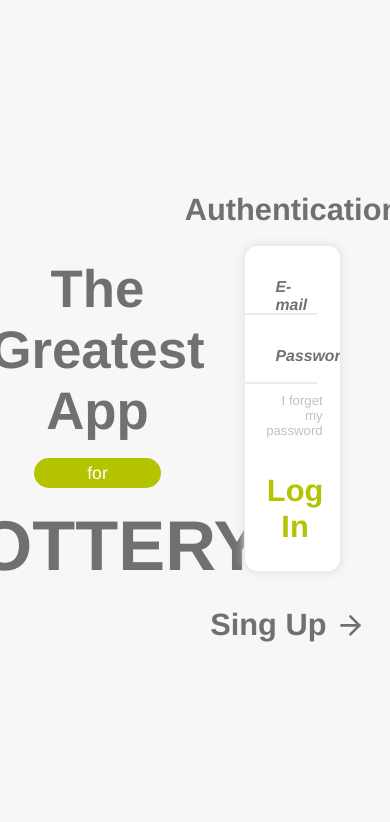
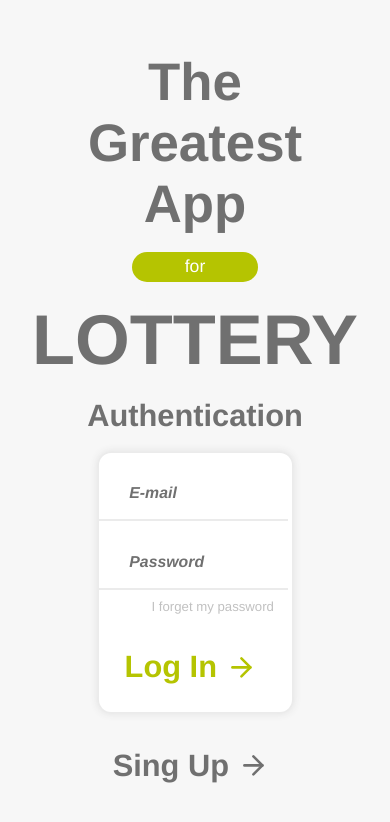
Before and after one commit to jhonpedro/bets-web, a React (Create React App) app: page /login in a window 390 px wide. Shown: the top 822 px of the page. Built offline with nearby package versions, Linux system fonts and the light colour scheme.

Commit message:
feat: create media query for responsive layout

```diff
--- a/src/components/BasePage/BrandSlogan/styles.ts
+++ b/src/components/BasePage/BrandSlogan/styles.ts
@@ -3,8 +3,15 @@ import styled from 'styled-components'
 export const WrapperContainer = styled.div`
   width: 100vw;
   height: 100vh;
+
   display: flex;
   justify-content: space-between;
+
+  @media (max-width: 992px) {
+    flex-direction: column;
+    justify-content: center;
+    align-items: center;
+  }
 `
 
 export const BrandSloganLeftSide = styled.div`
@@ -39,6 +46,10 @@ export const BrandSloganLeftSide = styled.div`
   strong:last-child {
     font-size: 8rem;
   }
+
+  @media (max-width: 992px) {
+    margin-bottom: 2rem;
+  }
 `
 
 export const RightSide = styled.div`
@@ -46,4 +57,12 @@ export const RightSide = styled.div`
   justify-content: center;
   align-items: center;
   width: 50%;
+
+  @media (max-width: 992px) {
+    width: 70%;
+  }
+
+  @media (max-width: 768px) {
+    width: 100%;
+  }
 `
```
